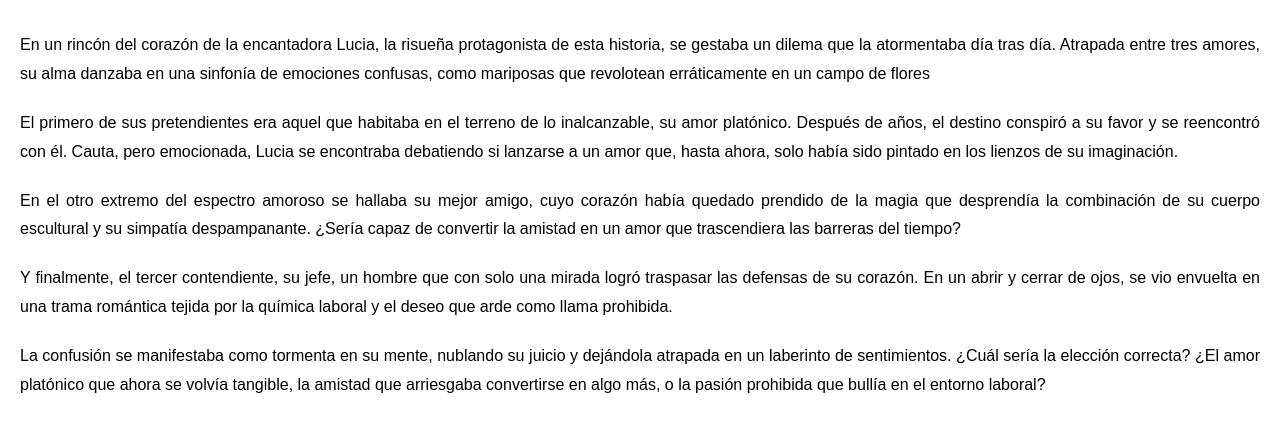
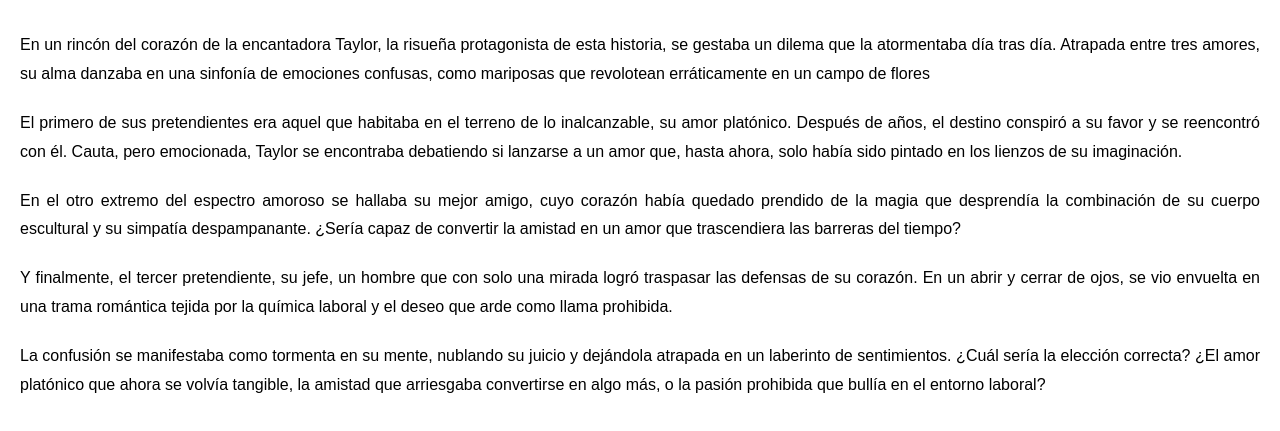
Before and after one commit to Fidelcl/sitio-web, a plain HTML site: page index.html in a window 1280 px wide. Shown: the part 69-500 px from the top of the page. Drawn offline with Linux system fonts and the light colour scheme.

Commit message:
Update index.html

```diff
--- a/index.html
+++ b/index.html
@@ -37,10 +37,10 @@
 <body>
 <h1>Tres hombres una rulosa </h1>
 <p>
-    En un rincón del corazón de la encantadora Lucia, la risueña protagonista de esta historia, se gestaba un dilema que la atormentaba día tras día. Atrapada entre tres amores, su alma danzaba en una sinfonía de emociones confusas, como mariposas que revolotean erráticamente en un campo de flores </p>
-<p> El primero de sus pretendientes era aquel que habitaba en el terreno de lo inalcanzable, su amor platónico. Después de años, el destino conspiró a su favor y se reencontró con él. Cauta, pero emocionada, Lucia se encontraba debatiendo si lanzarse a un amor que, hasta ahora, solo había sido pintado en los lienzos de su imaginación.</p>
+    En un rincón del corazón de la encantadora Taylor, la risueña protagonista de esta historia, se gestaba un dilema que la atormentaba día tras día. Atrapada entre tres amores, su alma danzaba en una sinfonía de emociones confusas, como mariposas que revolotean erráticamente en un campo de flores </p>
+<p> El primero de sus pretendientes era aquel que habitaba en el terreno de lo inalcanzable, su amor platónico. Después de años, el destino conspiró a su favor y se reencontró con él. Cauta, pero emocionada, Taylor se encontraba debatiendo si lanzarse a un amor que, hasta ahora, solo había sido pintado en los lienzos de su imaginación.</p>
 <p>En el otro extremo del espectro amoroso se hallaba su mejor amigo, cuyo corazón había quedado prendido de la magia que desprendía la combinación de su cuerpo escultural y su simpatía despampanante. ¿Sería capaz de convertir la amistad en un amor que trascendiera las barreras del tiempo?</p>
-<p>Y finalmente, el tercer contendiente, su jefe, un hombre que con solo una mirada logró traspasar las defensas de su corazón. En un abrir y cerrar de ojos, se vio envuelta en una trama romántica tejida por la química laboral y el deseo que arde como llama prohibida.</p>
+<p>Y finalmente, el tercer pretendiente, su jefe, un hombre que con solo una mirada logró traspasar las defensas de su corazón. En un abrir y cerrar de ojos, se vio envuelta en una trama romántica tejida por la química laboral y el deseo que arde como llama prohibida.</p>
 <p>La confusión se manifestaba como tormenta en su mente, nublando su juicio y dejándola atrapada en un laberinto de sentimientos. ¿Cuál sería la elección correcta? ¿El amor platónico que ahora se volvía tangible, la amistad que arriesgaba convertirse en algo más, o la pasión prohibida que bullía en el entorno laboral?</p>
 
 </body>
```
